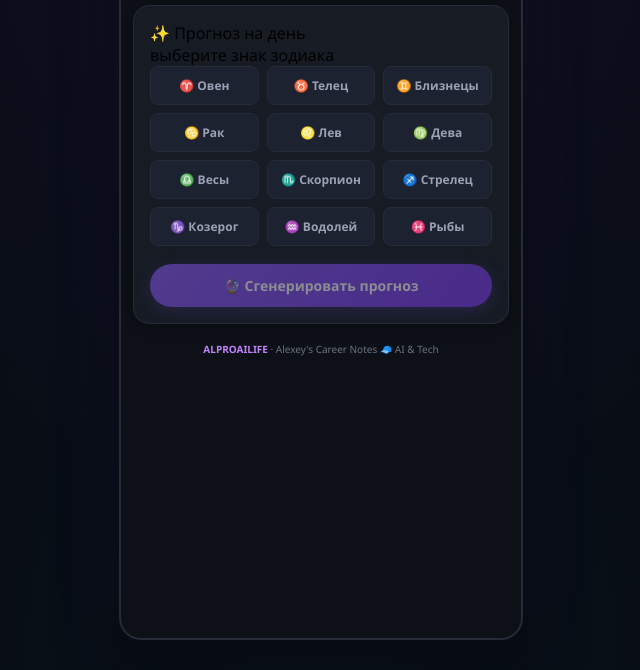
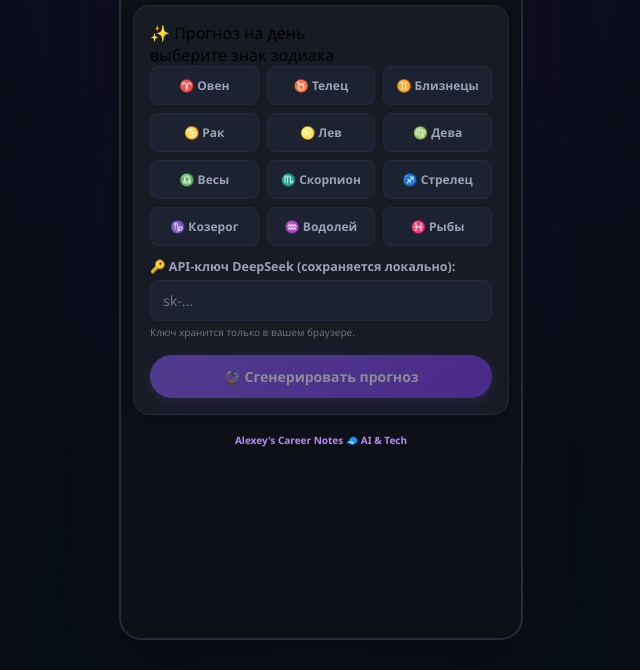
Before and after one commit to hbktq98brn-stack/horoscopeai, a plain HTML site: page index.html in a window 1280 px wide. Shown: the part 130-800 px from the top of the page, without its empty margins (319-959 px from the left). Drawn offline with Linux system fonts and the light colour scheme.

Commit message:
Update index.html

```diff
--- a/index.html
+++ b/index.html
@@ -103,7 +103,7 @@
                 <div id="errorMsg" class="error-message" style="display:none;"></div>
             </div>
             <div class="page-footer-line">
-                <a href="https://max.ru/alproailife" target="_blank">ALPROAILIFE</a> · Alexey's Career Notes 🧢 AI & Tech
+                <a href="https://max.ru/alproailife" target="_blank">Alexey's Career Notes 🧢 AI & Tech
             </div>
         </div>
         <!-- PAGE 2 -->
@@ -126,7 +126,7 @@
 </div>
 <script>
     // ---------- НАСТРОЙКА ----------
-    const PROXY_URL = 'https://horoscopeeai.alek-pro2014.workers.dev/api/generate';  // ← сюда вставьте URL вашего Cloudflare Worker (например, 'https://your-worker.workers.dev/api/generate')
+    const PROXY_URL = '';  // ← сюда вставьте URL вашего Cloudflare Worker (например, 'https://your-worker.workers.dev/api/generate')
 
     const ZODIAC = [
         {symbol:'♈',name:'Овен'},{symbol:'♉',name:'Телец'},{symbol:'♊',name:'Близнецы'},
```
